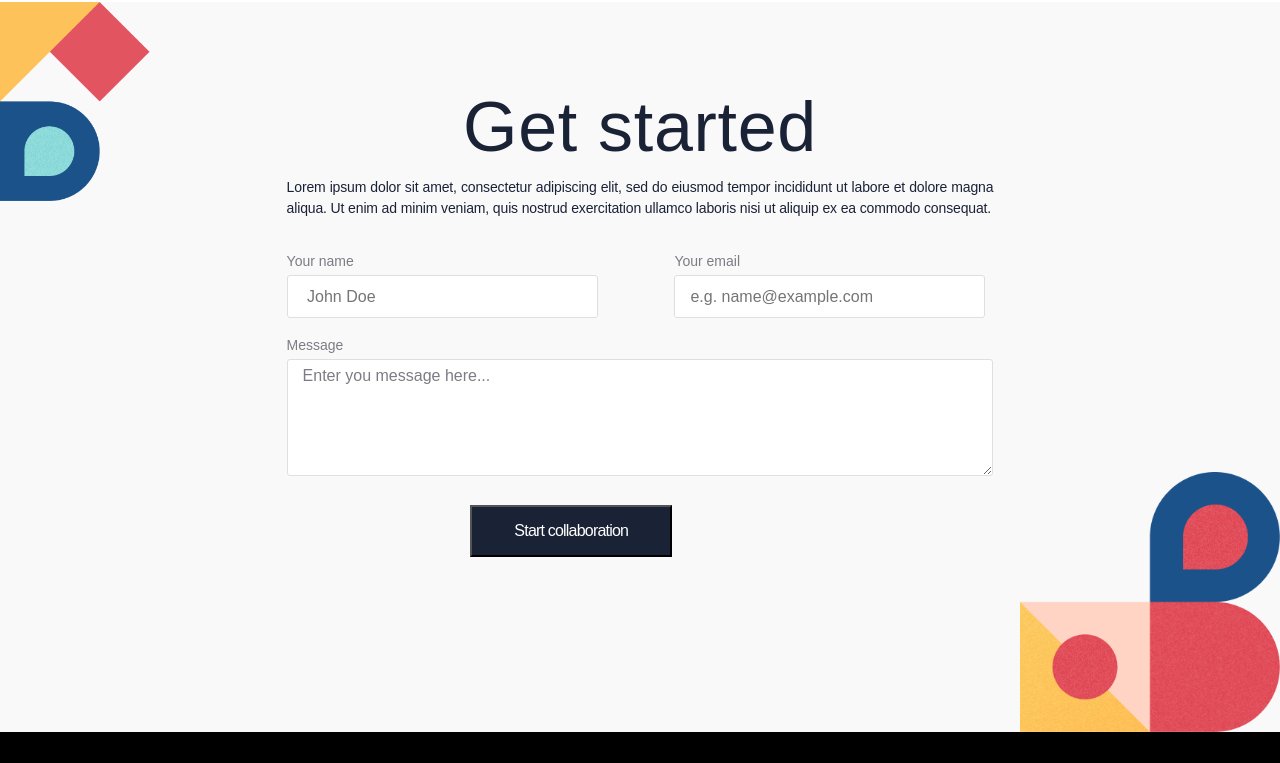
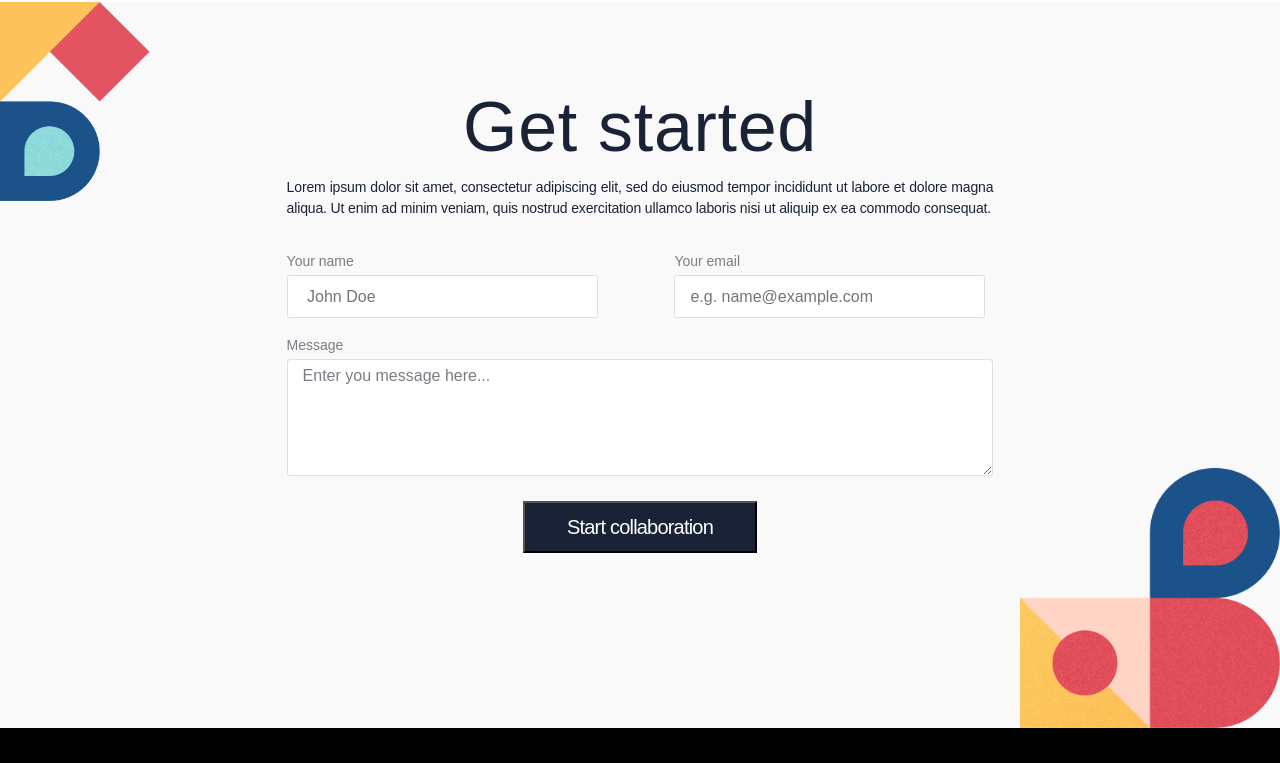
Before and after one commit to shella12/portofolio-ayesha, a website: page index.html in a window 1280 px wide. Shown: the part 3255-4018 px from the top of the page. Drawn offline with Linux system fonts and the light colour scheme.

Commit message:
Update form alignment

```diff
--- a/style.css
+++ b/style.css
@@ -720,6 +720,10 @@ footer .link_icons {
   .contact-form .form-content {
     width: 57%;
   }
+  form{
+    display: flex;
+    flex-direction: column;
+  }
 
   .contact-form h1 {
     font-size: 70px;
@@ -767,9 +771,8 @@ footer .link_icons {
 
   .contact-form button {
     width: fit-content;
-    margin-left: 26%;
-    margin-right: 24%;
-    font-size: 16px;
+    align-self: center;
+    font-size: 20px;
     letter-spacing: -0.05rem;
   }
 
```
